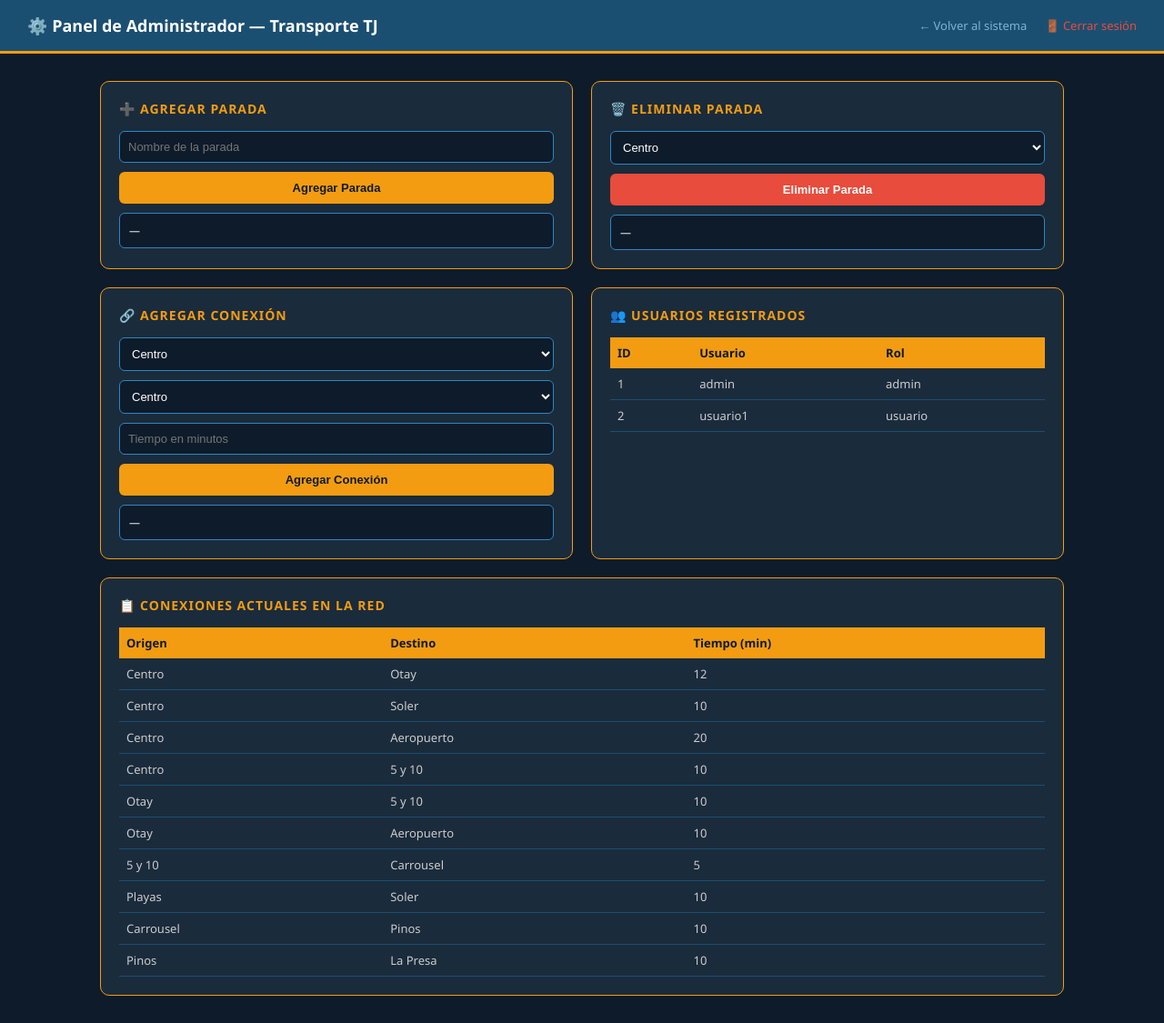
After one commit to MiadosC1/transporte_tj, a Flask app: page /admin in a window 1280 px wide. The commit adds this page. Shown: the whole page at 91% size. Run offline with Flask 3, Linux system fonts and the light colour scheme; a user stored in the database is signed in.

Commit message:
cambios 2

```diff
--- a/app.py
+++ b/app.py
@@ -1,24 +1,82 @@
-from flask import Flask, render_template, request, jsonify
-from grafo import construir_grafo, visualizar
+from flask import Flask, render_template, request, jsonify, redirect, url_for, flash
+from flask_login import LoginManager, login_user, logout_user, login_required, current_user
+from grafo import construir_grafo
 from analizador import analizar, simular_falla, ruta_corta
+from database import db, Usuario
 import io
 import base64
 import matplotlib.pyplot as plt
 import networkx as nx
 
 app = Flask(__name__)
+app.secret_key = "transporte_tj_secret"
+app.config["SQLALCHEMY_DATABASE_URI"] = "sqlite:///usuarios.db"
+app.config["SQLALCHEMY_TRACK_MODIFICATIONS"] = False
+
+db.init_app(app)
+
+login_manager = LoginManager()
+login_manager.init_app(app)
+login_manager.login_view = "login"
+login_manager.login_message = "Debes iniciar sesión para acceder."
+
+@login_manager.user_loader
+def load_user(user_id):
+    return Usuario.query.get(int(user_id))
+
 G = construir_grafo()
 
+# ─── AUTH ─────────────────────────────────────────────────────────────────────
+
+@app.route("/login", methods=["GET", "POST"])
+def login():
+    if request.method == "POST":
+        username = request.form.get("username")
+        password = request.form.get("password")
+        user = Usuario.query.filter_by(username=username).first()
+        if user and user.check_password(password):
+            login_user(user)
+            return redirect(url_for("index"))
+        flash("Usuario o contraseña incorrectos.")
+    return render_template("login.html")
+
+@app.route("/registro", methods=["GET", "POST"])
+def registro():
+    if request.method == "POST":
+        username = request.form.get("username")
+        password = request.form.get("password")
+        if Usuario.query.filter_by(username=username).first():
+            flash("El usuario ya existe.")
+            return redirect(url_for("registro"))
+        user = Usuario(username=username, rol="usuario")
+        user.set_password(password)
+        db.session.add(user)
+        db.session.commit()
+        login_user(user)
+        return redirect(url_for("index"))
+    return render_template("registro.html")
+
+@app.route("/logout")
+@login_required
+def logout():
+    logout_user()
+    return redirect(url_for("login"))
+
+# ─── RUTAS PRINCIPALES ────────────────────────────────────────────────────────
+
 @app.route("/")
+@login_required
 def index():
-    return render_template("index.html", paradas=list(G.nodes()))
+    return render_template("index.html", paradas=list(G.nodes()), user=current_user)
 
 @app.route("/analizar")
+@login_required
 def analizar_red():
     errores, advertencias = analizar(G)
     return jsonify({"errores": errores, "advertencias": advertencias})
 
 @app.route("/ruta")
+@login_required
 def calcular_ruta():
     origen = request.args.get("origen")
     destino = request.args.get("destino")
@@ -30,6 +88,7 @@ def calcular_ruta():
         return jsonify({"error": str(e)})
 
 @app.route("/grafo")
+@login_required
 def grafo_imagen():
     criticos = list(nx.articulation_points(G))
     colores = ["red" if n in criticos else "steelblue" for n in G.nodes()]
@@ -48,12 +107,13 @@ def grafo_imagen():
     return jsonify({"imagen": img})
 
 @app.route("/mapa")
+@login_required
 def mapa():
     from datos import COORDENADAS
     nodos = []
+    criticos = list(nx.articulation_points(G))
     for nodo in G.nodes():
         if nodo in COORDENADAS:
-            criticos = list(nx.articulation_points(G))
             nodos.append({
                 "nombre": nodo,
                 "coords": COORDENADAS[nodo],
@@ -69,5 +129,59 @@ def mapa():
             })
     return render_template("mapa.html", nodos=nodos, aristas=aristas)
 
+# ─── ADMIN ────────────────────────────────────────────────────────────────────
+
+@app.route("/admin")
+@login_required
+def admin_panel():
+    if current_user.rol != "admin":
+        return redirect(url_for("index"))
+    usuarios = Usuario.query.all()
+    return render_template("admin.html",
+        paradas=list(G.nodes()),
+        aristas=list(G.edges(data=True)),
+        usuarios=usuarios,
+        user=current_user
+    )
+
+@app.route("/admin/agregar_parada", methods=["POST"])
+@login_required
+def agregar_parada():
+    if current_user.rol != "admin":
+        return jsonify({"error": "Sin permisos"}), 403
+    nombre = request.form.get("nombre")
+    if nombre and nombre not in G.nodes():
+        G.add_node(nombre)
+        return jsonify({"ok": True, "mensaje": f"Parada '{nombre}' agregada."})
+    return jsonify({"error": "Nombre inválido o ya existe."})
+
+@app.route("/admin/agregar_conexion", methods=["POST"])
+@login_required
+def agregar_conexion():
+    if current_user.rol != "admin":
+        return jsonify({"error": "Sin permisos"}), 403
+    origen = request.form.get("origen")
+    destino = request.form.get("destino")
+    peso = request.form.get("peso")
+    try:
+        peso = int(peso)
+        if origen in G.nodes() and destino in G.nodes():
+            G.add_edge(origen, destino, weight=peso)
+            return jsonify({"ok": True, "mensaje": f"Conexión {origen} → {destino} agregada."})
+        return jsonify({"error": "Una o ambas paradas no existen."})
+    except:
+        return jsonify({"error": "Peso inválido."})
+
+@app.route("/admin/eliminar_parada", methods=["POST"])
+@login_required
+def eliminar_parada():
+    if current_user.rol != "admin":
+        return jsonify({"error": "Sin permisos"}), 403
+    nombre = request.form.get("nombre")
+    if nombre in G.nodes():
+        G.remove_node(nombre)
+        return jsonify({"ok": True, "mensaje": f"Parada '{nombre}' eliminada."})
+    return jsonify({"error": "Parada no encontrada."})
+
 if __name__ == "__main__":
     app.run(debug=True)
--- /dev/null
+++ b/templates/admin.html
@@ -0,0 +1,146 @@
+<!DOCTYPE html>
+<html lang="es">
+<head>
+    <meta charset="UTF-8">
+    <title>Panel Admin</title>
+    <style>
+        * { margin: 0; padding: 0; box-sizing: border-box; }
+        body { font-family: 'Segoe UI', sans-serif; background: #0D1B2A; color: #fff; }
+        header { background: #1B4F72; padding: 16px 30px; border-bottom: 3px solid #F39C12; display: flex; justify-content: space-between; align-items: center; }
+        header h1 { font-size: 18px; }
+        header a { color: #7FB3D3; text-decoration: none; font-size: 13px; }
+        .container { max-width: 1100px; margin: 30px auto; padding: 0 20px; }
+        .grid { display: grid; grid-template-columns: 1fr 1fr; gap: 20px; margin-bottom: 20px; }
+        .card { background: #1A2B3C; border-radius: 10px; padding: 20px; border: 1px solid #F39C12; }
+        .card h2 { font-size: 14px; color: #F39C12; margin-bottom: 15px; text-transform: uppercase; letter-spacing: 1px; }
+        input, select { width: 100%; padding: 9px; border-radius: 6px; border: 1px solid #2E86C1; background: #0D1B2A; color: #fff; font-size: 13px; margin-bottom: 10px; }
+        button { width: 100%; padding: 10px; background: #F39C12; color: #0D1B2A; border: none; border-radius: 6px; font-size: 13px; font-weight: bold; cursor: pointer; }
+        button:hover { background: #D68910; }
+        .resultado { margin-top: 10px; padding: 10px; border-radius: 6px; font-size: 12px; background: #0D1B2A; border: 1px solid #2E86C1; min-height: 36px; }
+        table { width: 100%; border-collapse: collapse; font-size: 13px; }
+        th { background: #F39C12; color: #0D1B2A; padding: 8px; text-align: left; }
+        td { padding: 8px; border-bottom: 1px solid #1B4F72; color: #ccc; }
+        tr:hover td { background: #1B4F72; }
+        .full { grid-column: span 2; }
+    </style>
+</head>
+<body>
+<header>
+    <h1>⚙️ Panel de Administrador — Transporte TJ</h1>
+    <div style="display:flex;gap:20px;">
+        <a href="/">← Volver al sistema</a>
+        <a href="/logout" style="color:#E74C3C;">🚪 Cerrar sesión</a>
+    </div>
+</header>
+
+<div class="container">
+    <div class="grid">
+
+        <!-- Agregar parada -->
+        <div class="card">
+            <h2>➕ Agregar Parada</h2>
+            <input type="text" id="nueva-parada" placeholder="Nombre de la parada">
+            <button onclick="agregarParada()">Agregar Parada</button>
+            <div class="resultado" id="res-parada">—</div>
+        </div>
+
+        <!-- Eliminar parada -->
+        <div class="card">
+            <h2>🗑️ Eliminar Parada</h2>
+            <select id="parada-eliminar">
+                {% for p in paradas %}
+                <option value="{{ p }}">{{ p }}</option>
+                {% endfor %}
+            </select>
+            <button onclick="eliminarParada()" style="background:#E74C3C;color:#fff;">Eliminar Parada</button>
+            <div class="resultado" id="res-eliminar">—</div>
+        </div>
+
+        <!-- Agregar conexión -->
+        <div class="card">
+            <h2>🔗 Agregar Conexión</h2>
+            <select id="con-origen">
+                {% for p in paradas %}
+                <option value="{{ p }}">{{ p }}</option>
+                {% endfor %}
+            </select>
+            <select id="con-destino">
+                {% for p in paradas %}
+                <option value="{{ p }}">{{ p }}</option>
+                {% endfor %}
+            </select>
+            <input type="number" id="con-peso" placeholder="Tiempo en minutos" min="1">
+            <button onclick="agregarConexion()">Agregar Conexión</button>
+            <div class="resultado" id="res-conexion">—</div>
+        </div>
+
+        <!-- Usuarios registrados -->
+        <div class="card">
+            <h2>👥 Usuarios Registrados</h2>
+            <table>
+                <tr><th>ID</th><th>Usuario</th><th>Rol</th></tr>
+                {% for u in usuarios %}
+                <tr>
+                    <td>{{ u.id }}</td>
+                    <td>{{ u.username }}</td>
+                    <td>{{ u.rol }}</td>
+                </tr>
+                {% endfor %}
+            </table>
+        </div>
+
+        <!-- Conexiones actuales -->
+        <div class="card full">
+            <h2>📋 Conexiones Actuales en la Red</h2>
+            <table>
+                <tr><th>Origen</th><th>Destino</th><th>Tiempo (min)</th></tr>
+                {% for u, v, data in aristas %}
+                <tr>
+                    <td>{{ u }}</td>
+                    <td>{{ v }}</td>
+                    <td>{{ data.weight }}</td>
+                </tr>
+                {% endfor %}
+            </table>
+        </div>
+
+    </div>
+</div>
+
+<script>
+async function agregarParada() {
+    const nombre = document.getElementById("nueva-parada").value.trim();
+    const res = document.getElementById("res-parada");
+    if (!nombre) { res.textContent = "Escribe un nombre."; return; }
+    const data = await fetch("/admin/agregar_parada", {
+        method: "POST",
+        body: new URLSearchParams({ nombre })
+    }).then(r => r.json());
+    res.textContent = data.mensaje || data.error;
+}
+
+async function eliminarParada() {
+    const nombre = document.getElementById("parada-eliminar").value;
+    const res = document.getElementById("res-eliminar");
+    const data = await fetch("/admin/eliminar_parada", {
+        method: "POST",
+        body: new URLSearchParams({ nombre })
+    }).then(r => r.json());
+    res.textContent = data.mensaje || data.error;
+}
+
+async function agregarConexion() {
+    const origen = document.getElementById("con-origen").value;
+    const destino = document.getElementById("con-destino").value;
+    const peso = document.getElementById("con-peso").value;
+    const res = document.getElementById("res-conexion");
+    const data = await fetch("/admin/agregar_conexion", {
+        method: "POST",
+        body: new URLSearchParams({ origen, destino, peso })
+    }).then(r => r.json());
+    res.textContent = data.mensaje || data.error;
+}
+</script>
+
+</body>
+</html>
```
Also changed, not shown: database.py (added, +17 -0 lines), init_db.py (added, +14 -0 lines), templates/index.html (+7 -1 lines), templates/login.html (added, +45 -0 lines), templates/registro.html (added, +44 -0 lines), instance/usuarios.db (added).
